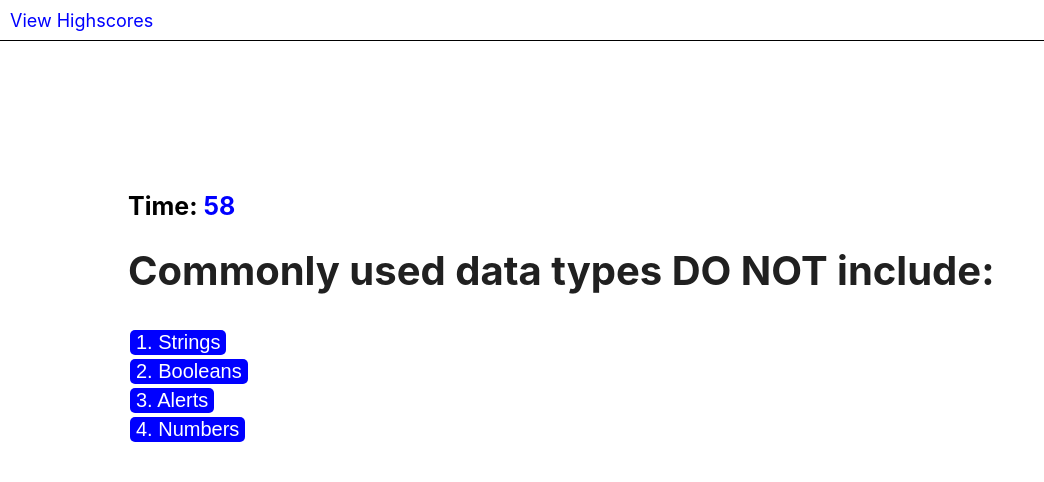
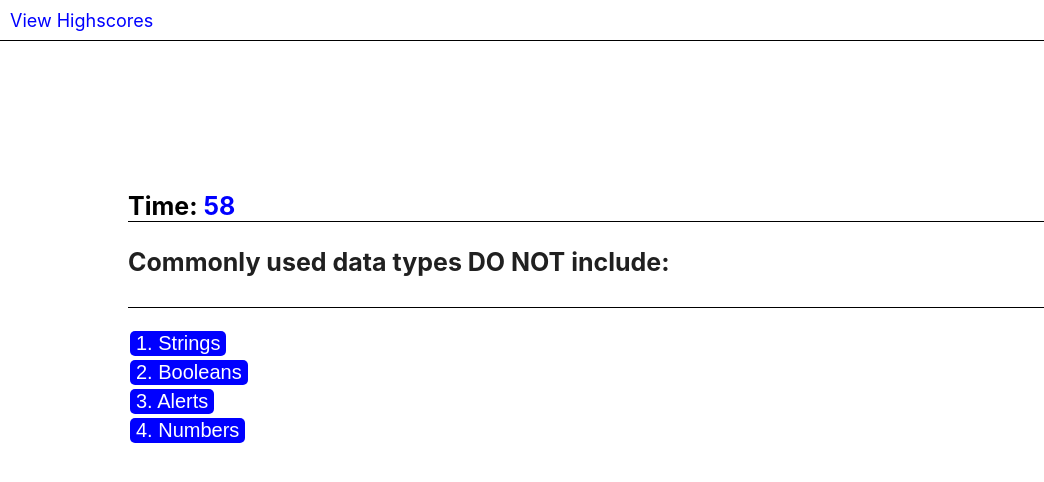
Before and after one commit to ARFreiler/JavaScript-Quiz, a plain HTML site: page index.html in a window 1280 px wide. Both pictures are taken after a click on the button "Start Quiz". Shown: the whole page, without its empty margins (0-1044 px from the left). Drawn offline with Linux system fonts and the light colour scheme.

Commit message:
Added bottom border to timer and questions of quiz section and changed font size of quiz questions.

```diff
--- a/stylesheet.css
+++ b/stylesheet.css
@@ -91,6 +91,7 @@ th {
     font-size: 25px;
     font-weight: bold;
     margin-top: 150px;
+    border-bottom: solid black 1px;
 }
 
 #time-remaining {
@@ -98,7 +99,10 @@ th {
 }
 
 #question {
+    font-size: 25px;
     margin-top: 20px;
+    padding-bottom: 30px;
+    border-bottom: solid black 1px;
 }
 
 ul {
```
